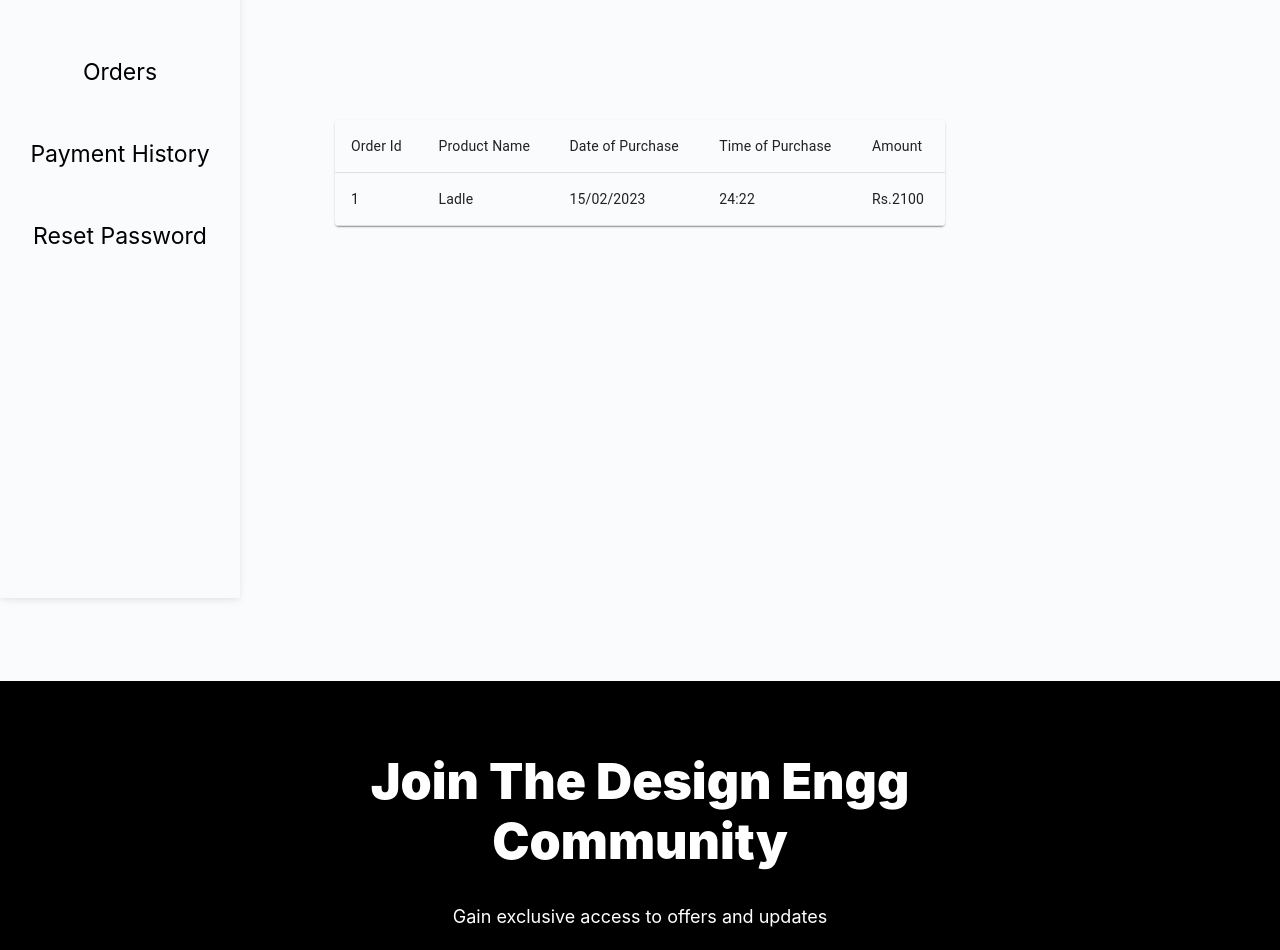
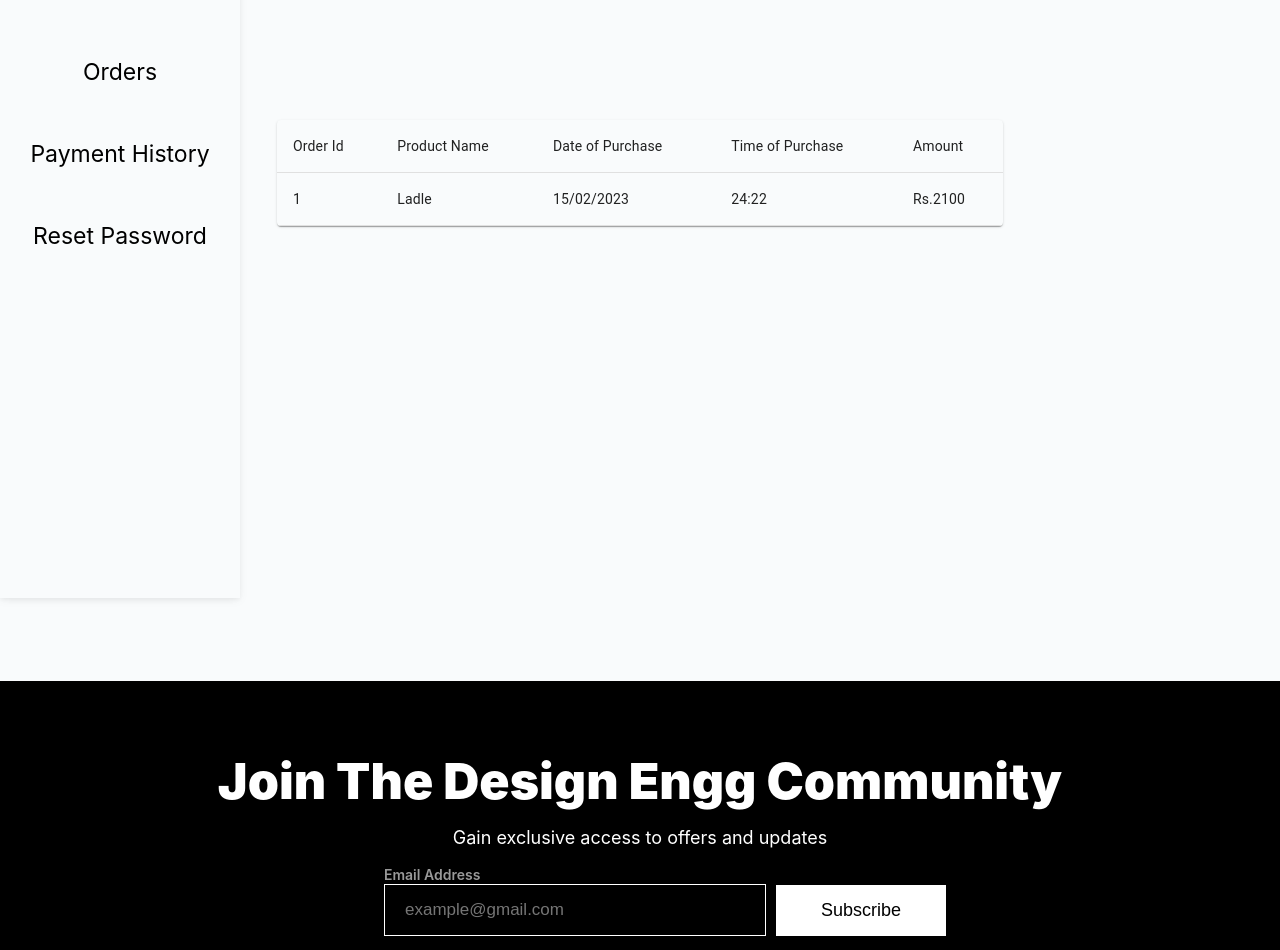
Before and after one commit to Anubhavgupta14/Dsign_Engg, a Next.js app: page /dashboard_history in a window 1280 px wide. Shown: the part 202-1152 px from the top of the page. Built offline with nearby package versions, Linux system fonts and the light colour scheme.

Commit message:
small changes, bug fix

```diff
--- a/components/Faq/Faq.jsx
+++ b/components/Faq/Faq.jsx
@@ -16,7 +16,7 @@ const Faqs = () => {
     },
     {
       ques: "What is included in your Premium Pack?",
-      ans: "Our Premium Pack offers an enhanced experience, granting you access to exclusive content, advanced tools, and in-depth insights into Ladle Calculations and Continuous Casting Machine (CCM) Solutions. You'll be able to dive deeper into metallurgy with premium resources and expert analysis.",
+      ans: "Our Premium Pack offers an enhanced experience, granting you access to exclusive content, advanced tools, and in-depth insights into AOD Calculations, Ladle Calculations and Continuous Casting Machine (CCM) Solutions. You'll be able to dive deeper into metallurgy with premium resources and expert analysis.",
     },
     {
       ques: "How can I purchase the Premium Pack?",
--- a/components/Footer/footer.jsx
+++ b/components/Footer/footer.jsx
@@ -34,8 +34,8 @@ const Footer = () => {
         <>
             <div className="footer-cont">
                 <div className="footer-title">
-                    <div className="ha-inner footer-inner">Join The Design Engg</div>
-                    <div className="ha-inner footer-inner">Community</div>
+                    <div className="ha-inner footer-inner">Join The Design Engg Community</div>
+
                 </div>
                 <div className="footer-p">Gain exclusive access to offers and updates</div>
                 <div className="email-cont">
--- a/components/Home/home.jsx
+++ b/components/Home/home.jsx
@@ -23,19 +23,19 @@ const page = ({authtoken}) => {
 
   return (
     <div style={{ backgroundColor: "#f9fbfc" }}>
-      <Navbar authtoken={authtoken||""} />
+      <Navbar authtoken={authtoken} />
       <div className="drop-mar" >
         <div className="drop-cont">
           <div className="drop-left">
             <div className="drop-inner">
               <div className="drop-p">The Design Engg</div>
               <div className="drop-p2"> Fastest way to smart <span style={{ color: "#1081fc" }}>solutions</span></div>
-              <div className="home_free">
+              {/* <div className="home_free">
                 <div className="home_btn_div"><Link href="/ccm"><button className="home_btn">
                   Free Trail
                 </button></Link></div>
                 <div className="arrow_home"><ArrowForwardIcon className="arrow_home"/></div>
-              </div>
+              </div> */}
               <div style={{ height: "372px" }}>
                 <Image
                   src="/image.svg"
--- a/components/profile/Profile.jsx
+++ b/components/profile/Profile.jsx
@@ -60,6 +60,7 @@ export default function AccountMenu() {
         open={open}
         onClose={handleClose}
         onClick={handleClose}
+        disableScrollLock={true}
         PaperProps={{
           elevation: 0,
           sx: {
--- a/styles/Footer.css
+++ b/styles/Footer.css
@@ -30,7 +30,7 @@
     font-size: 18px;
     width: 30%;
     text-align: center;
-    margin: 35px 0px;
+    margin: 16px 0px;
 }
 
 .email-anime {
--- a/styles/cc_machine.css
+++ b/styles/cc_machine.css
@@ -104,11 +104,11 @@ p {
   }
 
   .tab_container{
-    margin-inline: 335px;
+    margin-inline: 277px;
     margin-block: 50px;
   }
   .tab_container_main{
-    margin-inline: 335px;
+    margin-inline: 277px;
     margin-top: 130px;
   }
   .out_box{
--- a/styles/home.css
+++ b/styles/home.css
@@ -1,5 +1,6 @@
 .drop-mar {
-    margin: 6% 0px 80px 0px;
+    margin: 3% 0px 80px 0px;
+    padding-top: 10vh;
 }
 
 .drop-cont {
```
